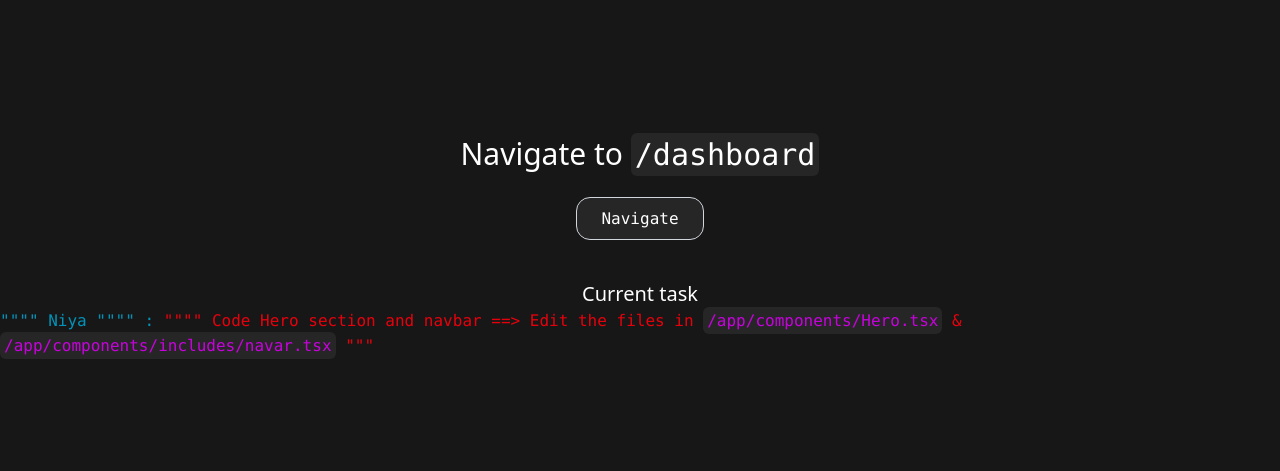
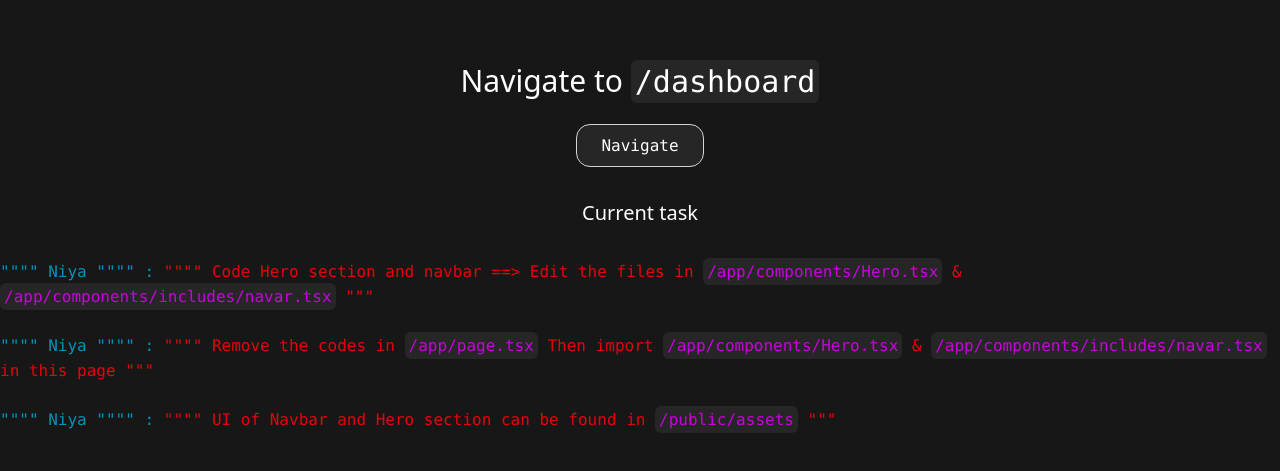
Before and after one commit to masterdevsabith/studbud, a Next.js app: page / in a window 1280 px wide. Shown: the part 153-624 px from the top of the page. Built offline with nearby package versions, Linux system fonts and the light colour scheme.

Commit message:
UI added

```diff
--- a/app/page.tsx
+++ b/app/page.tsx
@@ -21,7 +21,7 @@ export default function Home() {
           </button>
         </div>
         <div>
-          <h2 className="text-center text-xl text-white pt-10">Current task</h2>
+          <h2 className="text-center text-xl text-white py-8">Current task</h2>
           <div>
             <code className="text-cyan-600">
               """" Niya """" :{" "}
@@ -37,6 +37,42 @@ export default function Home() {
                 """
               </span>
             </code>
+
+            <br />
+
+            <br />
+            <code className="text-cyan-600">
+              """" Niya """" :{" "}
+              <span className="text-red-600">
+                """" Remove the codes in{" "}
+                <code className="bg-neutral-800 p-1 rounded-sm text-fuchsia-600">
+                  /app/page.tsx
+                </code>{" "}
+                Then import{" "}
+                <code className="bg-neutral-800 p-1 rounded-sm text-fuchsia-600">
+                  /app/components/Hero.tsx
+                </code>{" "}
+                &{" "}
+                <code className="bg-neutral-800 p-1 rounded-sm text-fuchsia-600">
+                  /app/components/includes/navar.tsx
+                </code>{" "}
+                in this page """
+              </span>
+            </code>
+
+            <br />
+
+            <br />
+            <code className="text-cyan-600">
+              """" Niya """" :{" "}
+              <span className="text-red-600">
+                """" UI of Navbar and Hero section can be found in{" "}
+                <code className="bg-neutral-800 p-1 rounded-sm text-fuchsia-600">
+                  /public/assets
+                </code>{" "}
+                """
+              </span>
+            </code>
           </div>
         </div>
       </div>
```
Also changed, not shown: public/assets/UI.png (added).
